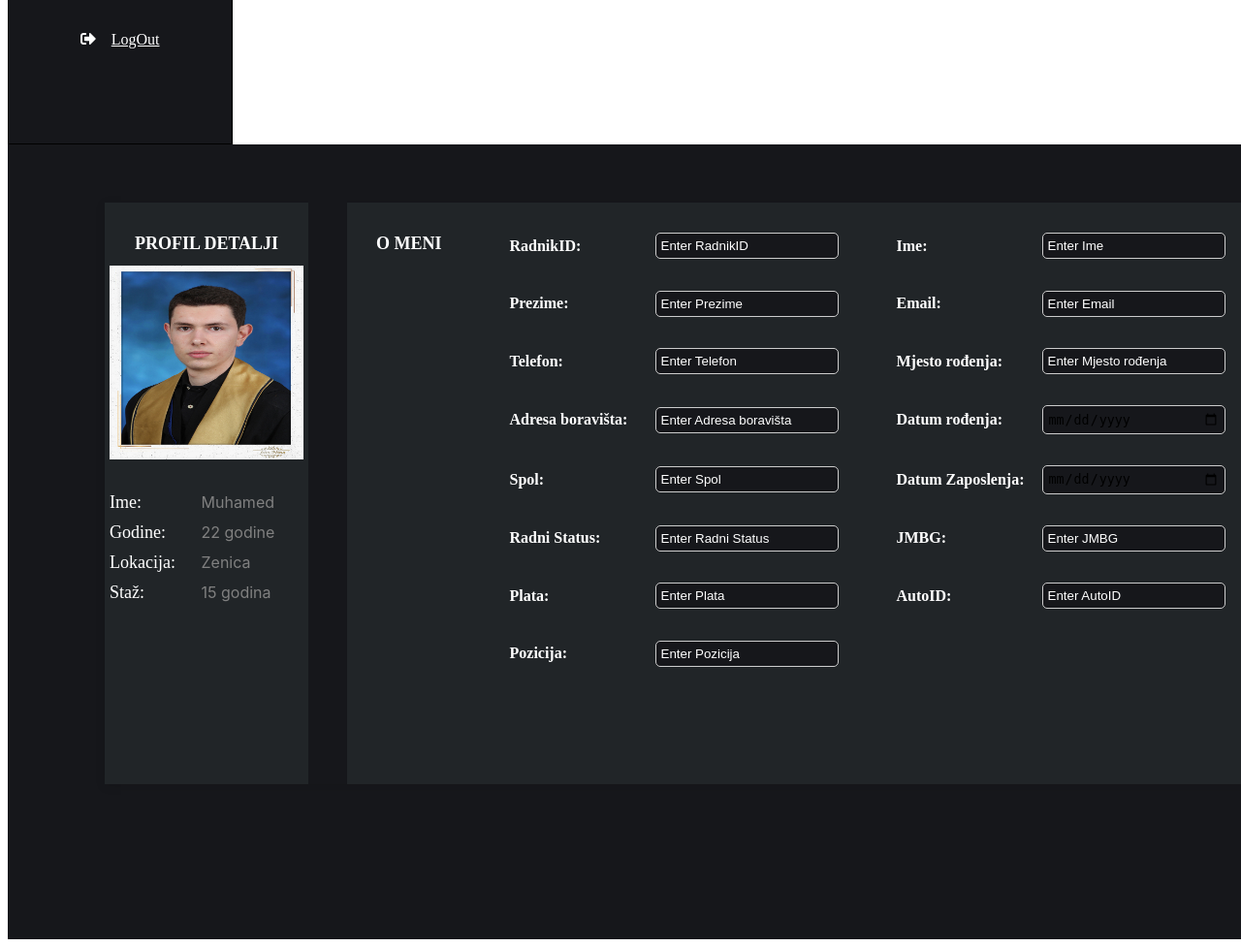
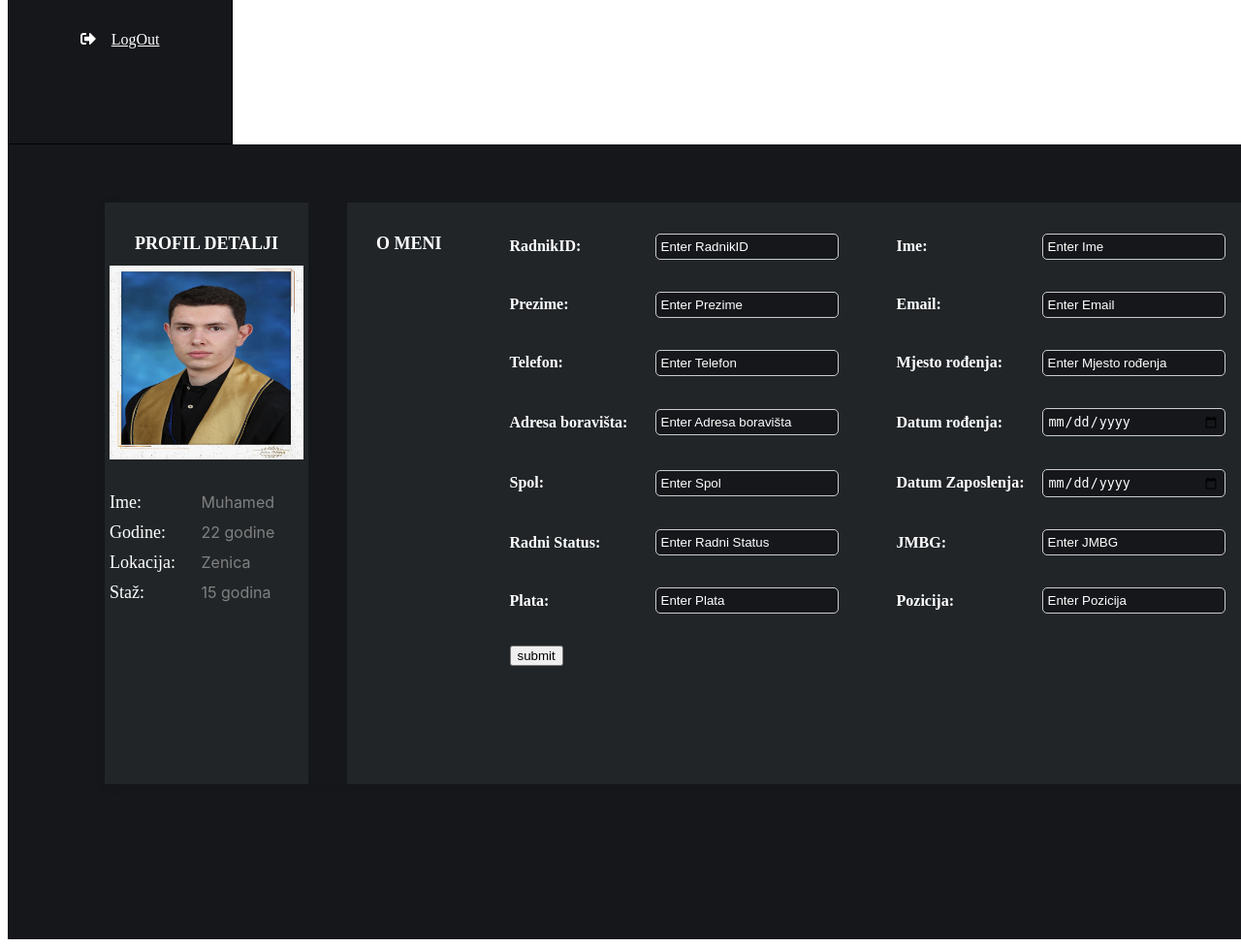
Before and after one commit to muhamedhaseljic/php-IZZISH, a PHP site: page / in a window 1280 px wide; the page is wider, and only the part inside the window is pictured. Shown: the part 701-1678 px from the top of that part at 97% size. Run offline with PHP 8.4, Linux system fonts and the light colour scheme; some libraries are stand-ins or nearby versions; some web fonts are replaced.

Commit message:
dugme submit u formi za profil

```diff
--- a/home.php
+++ b/home.php
@@ -74,6 +74,7 @@
     align-items: center;
     justify-content: space-between;
     margin-bottom: 10px;
+
 }
 
 label {
@@ -89,6 +90,7 @@ input {
     border-radius: 5px;
     border: 1px solid #ccc;
     background-color: #16171b;
+    color:white;
 }
 
 input::placeholder {
@@ -207,15 +209,17 @@ input::placeholder {
                     <label for="plata">Plata:</label>
                     <input type="number" id="plata" name="plata" placeholder="Enter Plata" />
                 </div>
-                <div class="form-group">
-                    <label for="autoid">AutoID:</label>
-                    <input type="number" id="autoid" name="autoid" placeholder="Enter AutoID" />
-                </div>
+
                 <div class="form-group">
                     <label for="pozicija">Pozicija:</label>
                     <input type="text" id="pozicija" name="pozicija" placeholder="Enter Pozicija" />
                 </div>
+
+                <div class="form-group">
+                    <button>submit</button>
+                </div>
             </div>
+
         </div>
     </div>
         </div>
```
